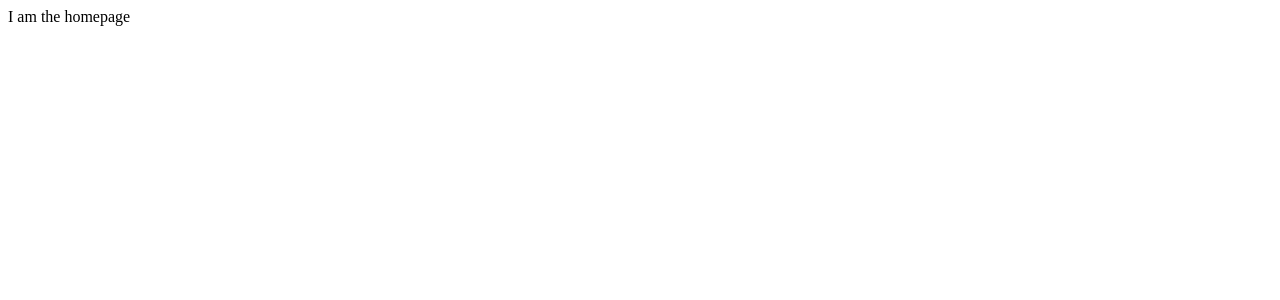
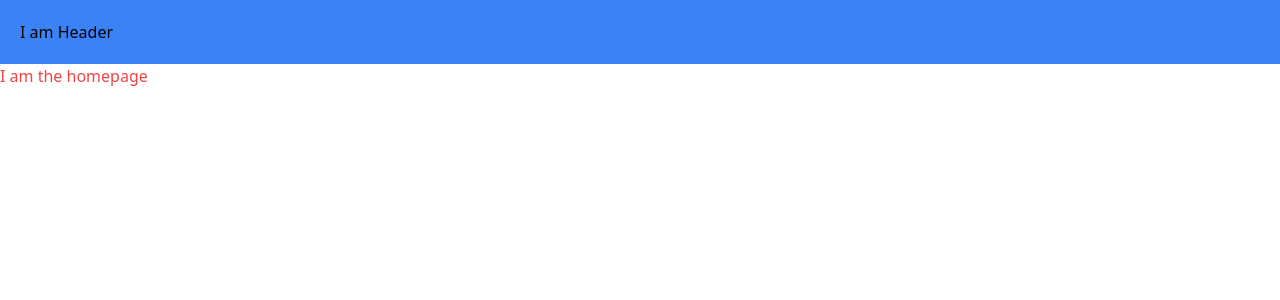
Before and after one commit to didierganthier/nextjs-13-demo, a Next.js app: page / in a window 1280 px wide. Shown: the top 300 px of the page. Built offline with nearby package versions, Linux system fonts and the light colour scheme.

Commit message:
Create Header component

```diff
--- /dev/null
+++ b/app/header.tsx
@@ -0,0 +1,11 @@
+import React from 'react'
+
+function Header() {
+  return (
+    <header className='p-5 bg-blue-500'>
+      <p>I am Header</p>
+    </header>
+  )
+}
+
+export default Header
--- a/app/layout.tsx
+++ b/app/layout.tsx
@@ -1,3 +1,6 @@
+import '../styles/globals.css'
+import Header from './header'
+
 export default function RootLayout({
   children,
 }: {
@@ -6,7 +9,10 @@ export default function RootLayout({
   return (
     <html>
       <head></head>
-      <body>{children}</body>
+      <body>
+        <Header />
+        {children}
+      </body>
     </html>
   )
 }
--- a/app/page.tsx
+++ b/app/page.tsx
@@ -2,7 +2,7 @@ import React from 'react'
 
 function Home() {
   return (
-    <div>
+    <div className='text-red-500'>
       I am the homepage
     </div>
   )
```
